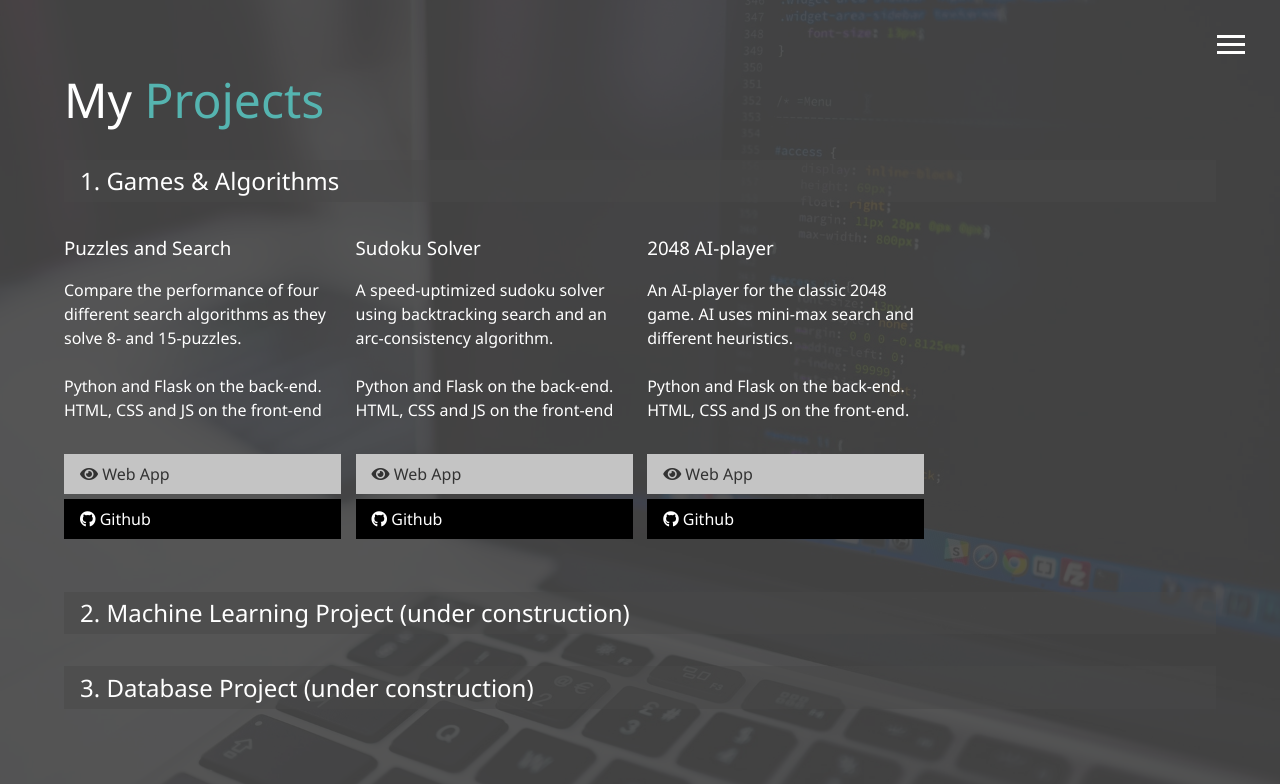
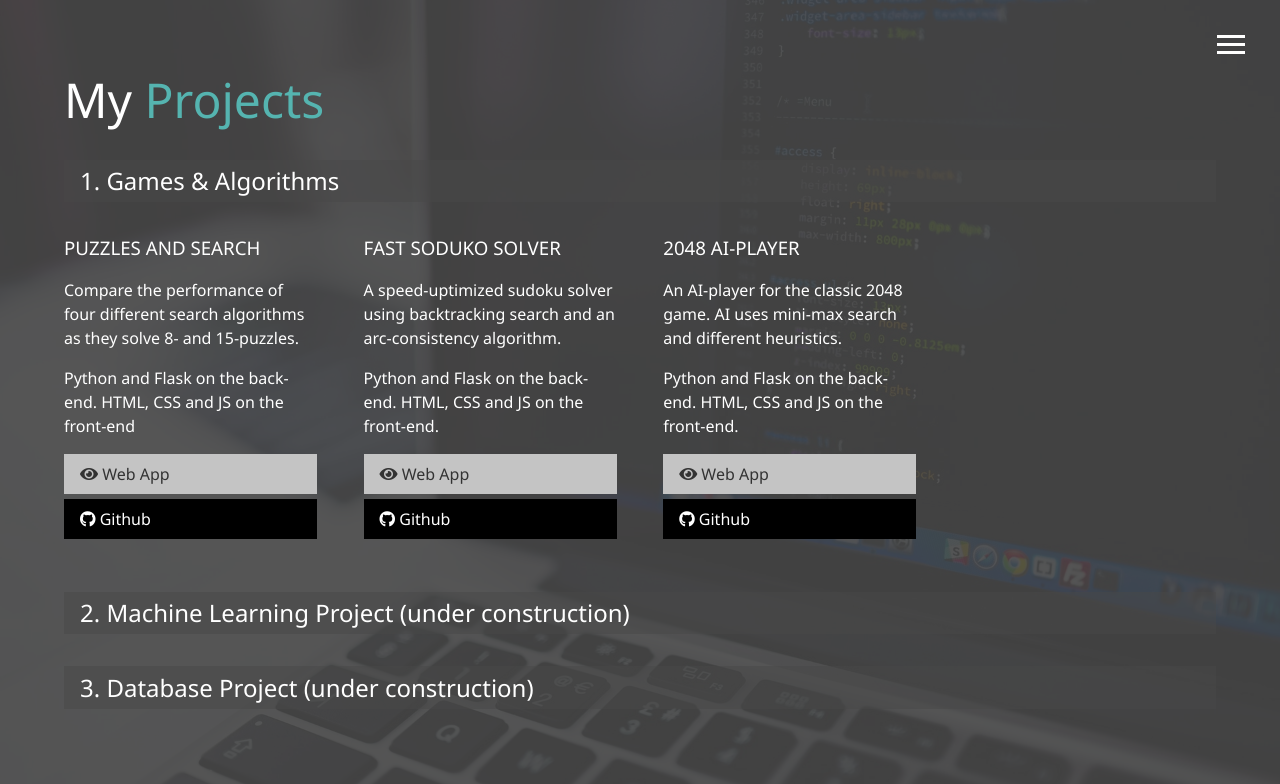
Before and after one commit to KristianMSchmidt/flask-portfolio, a Flask app: page /projects in a window 1280 px wide. Shown: the top 784 px of the page. Run offline with Flask 2, Linux system fonts and the light colour scheme; some libraries are stand-ins or nearby versions.

Commit message:
various changes to content and css

```diff
--- a/static/css/_mobile.scss
+++ b/static/css/_mobile.scss
@@ -17,7 +17,6 @@
   main {
     align-items: center;
     text-align: center;
-
     li {
       text-align: left;
     }
--- a/static/css/main.css
+++ b/static/css/main.css
@@ -292,7 +292,7 @@ main#home h1 {
   -ms-grid-column: 2;
   -ms-grid-column-span: 2;
   grid-area: bio;
-  font-size: 1.5rem;
+  font-size: 1.4rem;
 }
 
 .about-info .job-1 {
@@ -322,7 +322,7 @@ main#home h1 {
 .projects {
   display: -ms-grid;
   display: grid;
-  grid-gap: 0.9rem;
+  grid-gap: 2.9rem;
   -ms-grid-columns: 1fr 1fr 1fr;
       grid-template-columns: 1fr 1fr 1fr;
   margin-bottom: 3em;
@@ -338,6 +338,19 @@ main#home h1 {
   border-color: #55b4b0;
   -webkit-transition: all 0.5s ease-out;
   transition: all 0.5s ease-out;
+}
+
+.projects .project {
+  height: 100%;
+  border-collapse: collapse;
+  display: table;
+}
+
+.projects .project .project-links {
+  display: none;
+  display: table-row;
+  vertical-align: bottom;
+  height: 1px;
 }
 
 .boxes {
--- a/static/css/main.scss
+++ b/static/css/main.scss
@@ -104,7 +104,7 @@ main {
 
   .bio {
     grid-area: bio;
-    font-size: 1.5rem;
+    font-size: 1.4rem;
   }
 
   .job-1 {
@@ -129,7 +129,7 @@ main {
 // Work/Projects
 .projects {
   display: grid;
-  grid-gap: 0.9rem;
+  grid-gap: 2.9rem;
   grid-template-columns: 1fr 1fr 1fr;
   margin-bottom: 3em;
   img {
@@ -140,6 +140,17 @@ main {
       opacity: 0.5;
       border-color: $secondary-color;
       @include easeOut;
+    }
+  }
+  .project {
+    height: 100%;
+    border-collapse: collapse;
+    display: table;
+    .project-links {
+      display: none;
+      display: table-row;
+      vertical-align: bottom;
+      height: 1px;
     }
   }
 }
--- a/templates/about.html
+++ b/templates/about.html
@@ -29,6 +29,7 @@
                 <li>Python, PHP, SQL, HTML5, CSS, JavaScript</li>
                 <li>Numpy, Pandas, Matplotlib, Pytorch, Tensorflow, Keras, Scikit-learn</li>
                 <li>Visual Studio Code, Atom, Jupytor Notebook</li>
+                <li>Git, Github</li>
             </ul>
         </div>
     </div>
@@ -44,7 +45,7 @@
                 <li>Artificial Intelligence (Columbia University, via edX)</li>
                 <li>CS231n: Convolutional Neural Networks for Visual Recognition (Stanford)</li>
             </ul>
-            <p>My solutions to most of the above courses are available on Github</p>
+            <p style ="font-size: 1rem;">My solutions to the above courses are available on Github</p>
 
         </div>
     </div>
--- a/templates/projects.html
+++ b/templates/projects.html
@@ -5,18 +5,18 @@
 
     <h1 class="md-heading">My
         <span class="text-secondary">Projects</span>
-    </h1>
-    <br>
+    </h1><br>
+
     <h2 class="sm-heading">
         1. Games & Algorithms
     </h2>
+
     <div class="projects">
-        <div class="item">
-            <h3 class="text-primary">Puzzles and Search</h4>
-            <div style="min-height:11em">
-            <p>Compare the performance of four different search algorithms as they solve 8- and 15-puzzles.
-            <br><br>Python and Flask on the back-end. HTML, CSS and JS on the front-end</p>
-            </div>
+        <div class="project">
+            <h3 class="text-primary">PUZZLES AND SEARCH</h3>
+            <p>Compare the performance of four different search algorithms as they solve 8- and 15-puzzles.</p>
+            <p>Python and Flask on the back-end. HTML, CSS and JS on the front-end</p>
+            <div class = "project-links">
                 <a href="http://kristianmschmidt.pythonanywhere.com/puzzle" target="_blank" class="btn-light">
                     <i class="fas fa-eye"></i> Web App
                 </a>
@@ -24,14 +24,12 @@
                     <i class="fab fa-github"></i> Github
                 </a>
             </div>
-        <div class="item">
-            <h3 class="text-primary">Sudoku Solver</h4>
-            <div style="min-height:11em">
-            <p>
-            A speed-uptimized sudoku solver using backtracking search and an arc-consistency algorithm.
-            <br><br>
-            Python and Flask on the back-end. HTML, CSS and JS on the front-end</p>
         </div>
+        <div class="project">
+            <h3 class="text-primary">FAST SODUKO SOLVER</h3>
+            <p>A speed-uptimized sudoku solver using backtracking search and an arc-consistency algorithm.</p>
+            <p>Python and Flask on the back-end. HTML, CSS and JS on the front-end.</p>
+            <div class = "project-links">
                 <a href="http://kristianmschmidt.pythonanywhere.com/sudoku" target="_blank" class="btn-light">
                     <i class="fas fa-eye"></i> Web App
                 </a>
@@ -39,18 +37,19 @@
                     <i class="fab fa-github"></i> Github
                 </a>
             </div>
-        <div class="item">
-            <h3 class="text-primary">2048 AI-player</h4>
-            <div style="min-height:11em">
-            <p>An AI-player for the classic 2048 game. AI uses mini-max search and different heuristics.
-            <br><br>Python and Flask on the back-end. HTML, CSS and JS on the front-end.</p>
         </div>
+        <div class="project">
+            <h3 class="text-primary">2048 AI-PLAYER</h3>
+            <p>An AI-player for the classic 2048 game. AI uses mini-max search and different heuristics.</p>
+            <p>Python and Flask on the back-end. HTML, CSS and JS on the front-end.</p>
+            <div class = "project-links">
                 <a href="http://kristianmschmidt.pythonanywhere.com/twentyfortyeight" target="_blank" class="btn-light">
                     <i class="fas fa-eye"></i> Web App
                 </a>
                 <a href="https://github.com/KristianMSchmidt/2048-game-" class="btn-dark">
                     <i class="fab fa-github"></i> Github
                 </a>
+            </div>
         </div>
     </div>
     <h2 class="sm-heading">
```
Also changed, not shown: 1 other file. Lines whose indentation alone changed are shown as unchanged.
